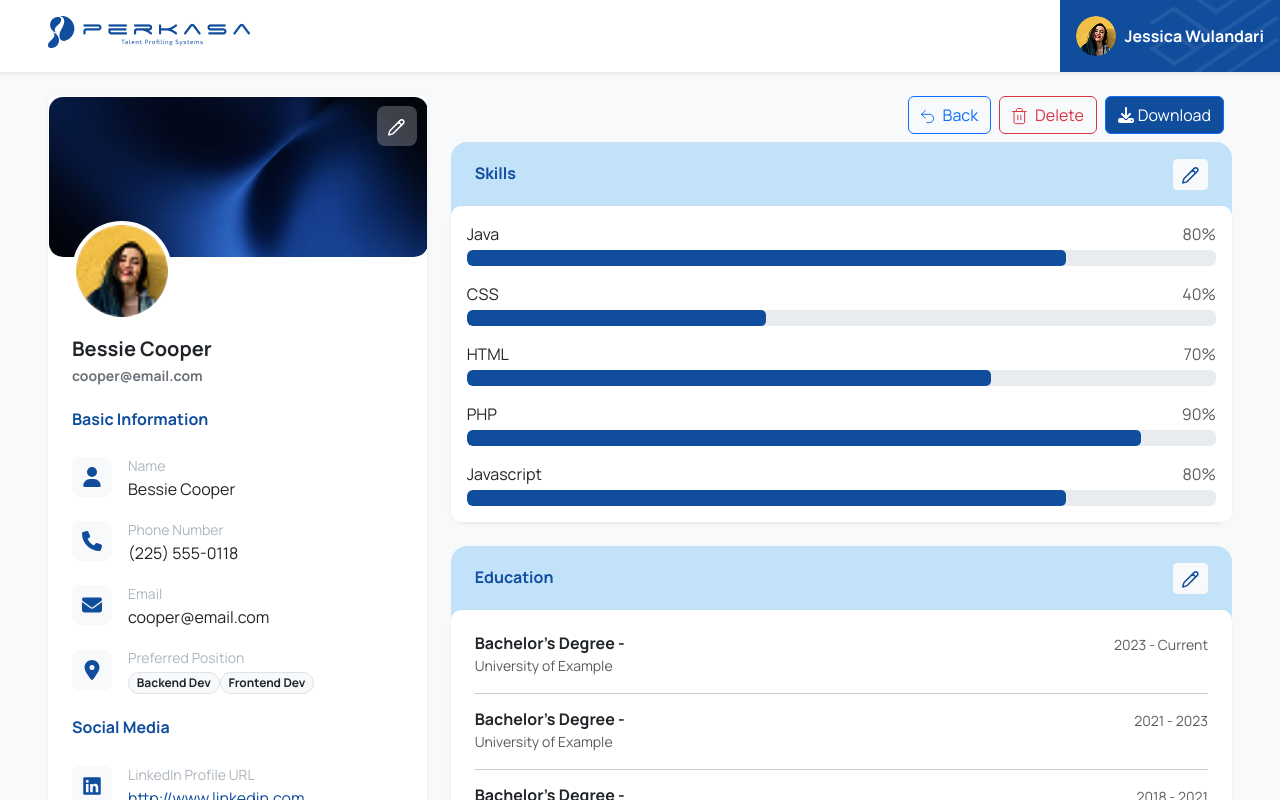
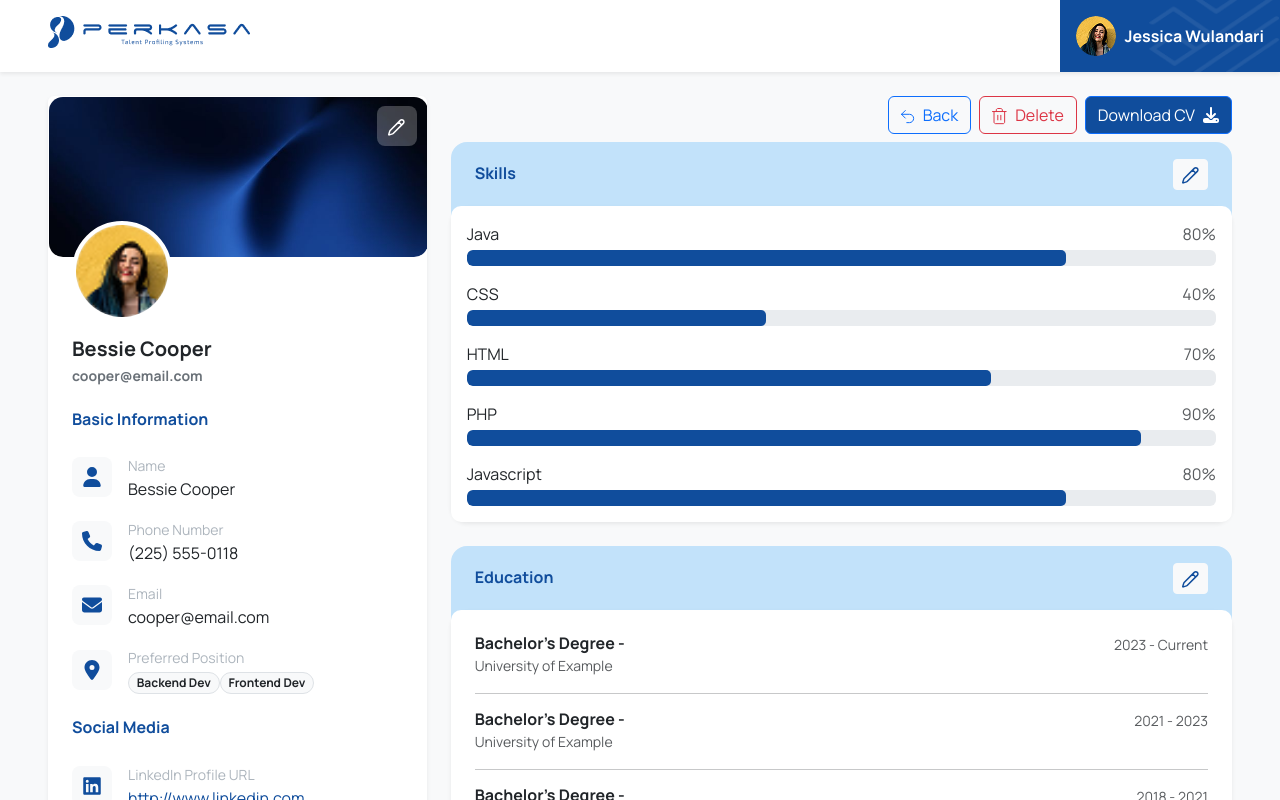
Before and after one commit to xeyzo/TalentManagementSystem-PPU, a React (Vite) app: page /TalentDetail in a window 1280 px wide. Shown: the top 800 px of the page. Built offline with nearby package versions, Linux system fonts and the light colour scheme.

Commit message:
fix: changig margin button

```diff
--- a/src/pages/TalentPageDetail.jsx
+++ b/src/pages/TalentPageDetail.jsx
@@ -117,9 +117,9 @@ function TalentPageDetail() {
               </svg>
               Delete
             </button>
-            <button className="btn btn-primary me-2" type="button" style={{ background: "#104D9C" }}>
-              <FontAwesomeIcon icon={faDownload} className="me-1" />
-              Download
+            <button className="btn btn-primary" type="button" style={{ background: "#104D9C" }}>
+              Download CV
+              <FontAwesomeIcon icon={faDownload} className="ms-2" />
             </button>
           </div>
           <div className="styled-card-container">
```
